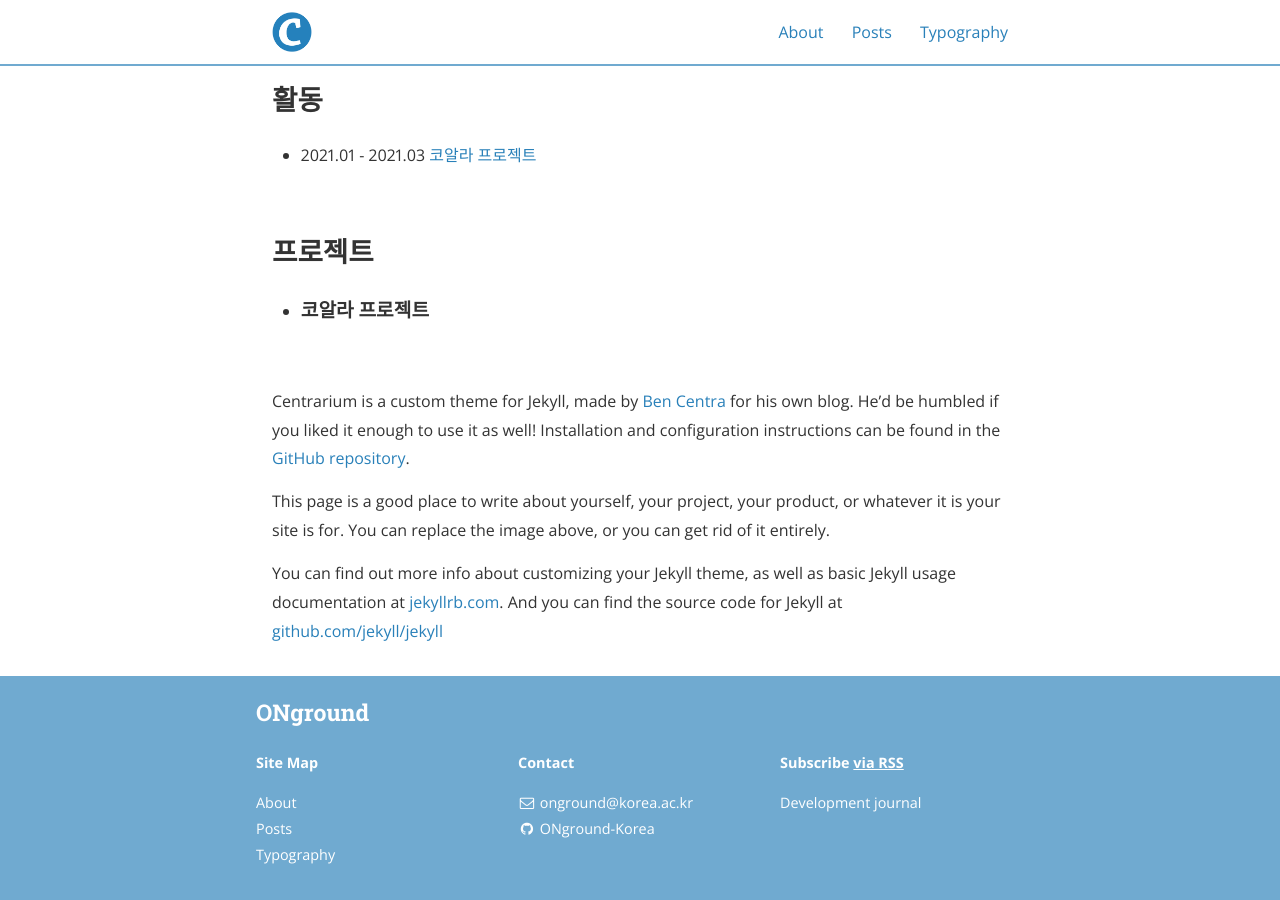
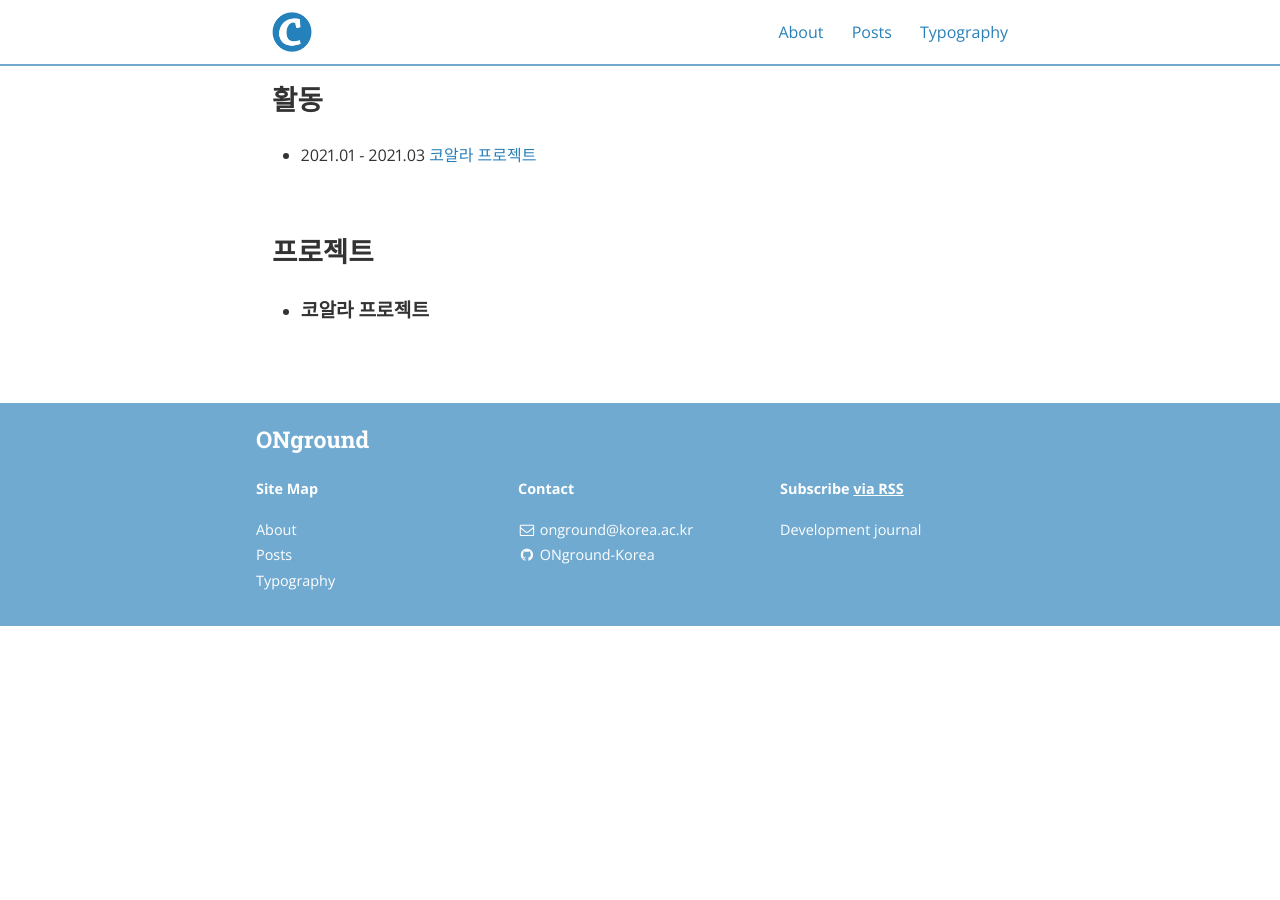
Before and after one commit to ONground-Korea/ONground-Korea.github.io, a Jekyll site: the page built from about.md, in a window 1280 px wide and 900 px high, scrolled down 700 px. Built offline with Jekyll 4.4.1, drawn with Linux system fonts in a browser that asks for light colours; nearby versions of some CDN libraries; after the commit the page ends 1326 px from its top, so only the background shows below that.

Commit message:
about 수정

```diff
--- a/about.md
+++ b/about.md
@@ -32,13 +32,3 @@
 
 
 <br>
-
-Centrarium is a custom theme for Jekyll, made by [Ben Centra][bencentra] for his own blog. He'd be humbled if you liked it enough to use it as well! Installation and configuration instructions can be found in the [GitHub repository](https://github.com/bencentra/centrarium).
-
-This page is a good place to write about yourself, your project, your product, or whatever it is your site is for. You can replace the image above, or you can get rid of it entirely.
-
-You can find out more info about customizing your Jekyll theme, as well as basic Jekyll usage documentation at [jekyllrb.com](http://jekyllrb.com/). And you can find the source code for Jekyll at [github.com/jekyll/jekyll](https://github.com/jekyll/jekyll)
-
-[centrarium]: https://github.com/bencentra/centrarium
-[bencentra]: http://bencentra.com
-[jekyll]: https://github.com/jekyll/jekyll
```
